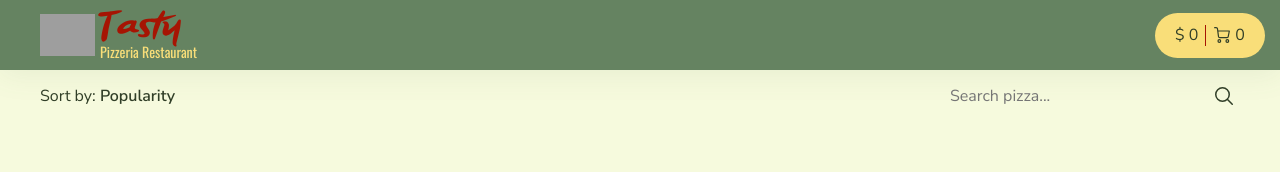
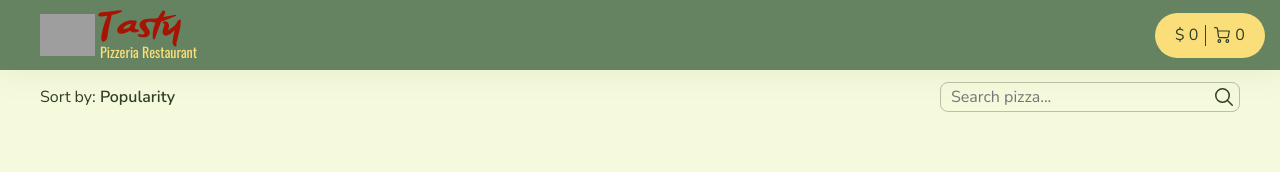
Before and after one commit to irrbis38/tasty-pizza, a React (Create React App) app: page / in a window 1280 px wide. Shown: the top 172 px of the page. Built offline with nearby package versions, Linux system fonts and the light colour scheme; grey boxes are pictures that could not be loaded; a web font is replaced by a local one.

Commit message:
refactor: improve appearance of search-component

```diff
--- a/src/components/Search/Search.module.scss
+++ b/src/components/Search/Search.module.scss
@@ -15,13 +15,6 @@
     width: 24px;
     height: auto;
   }
-
-  // @include xxs {
-  //   width: 100%;
-  //   max-width: 100%;
-  //   order: 1;
-  //   margin-bottom: 20px;
-  // }
 }
 
 .search__input {
@@ -29,6 +22,7 @@
   width: 100%;
   padding: 5px 32px 5px 10px;
   border-radius: 8px;
+  border: 1px solid rgba(48, 62, 39, 0.3);
 
   &:focus {
     background-color: var(--white, #f8fae4);
```
